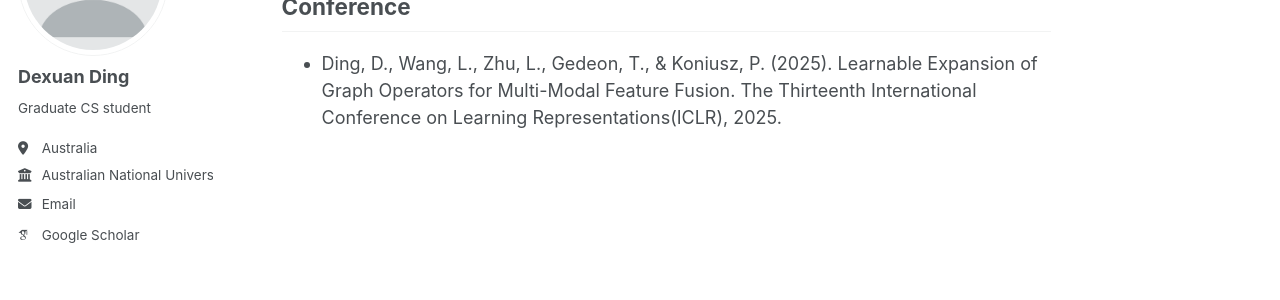
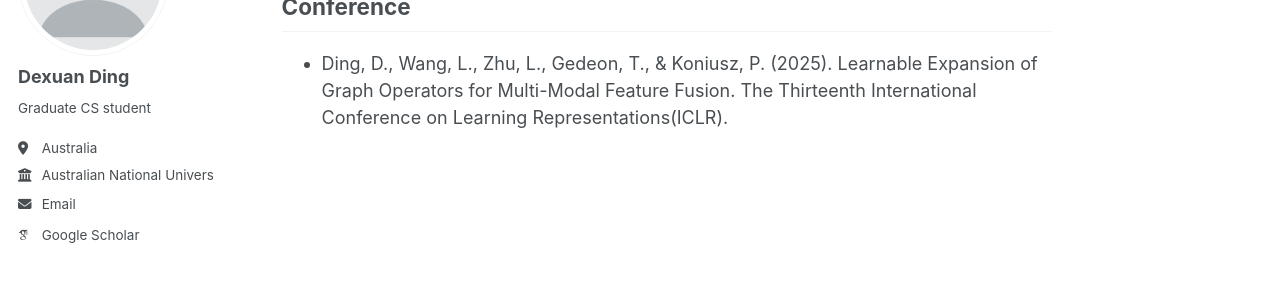
Before and after one commit to DexxDing/dexxding.github.io, a Jekyll site: the page built from _pages/publications.md, in a window 1280 px wide. Shown: the part 200-500 px from the top of the page. Built offline with Jekyll 4.4.1, drawn with Linux system fonts in a browser that asks for light colours; some web fonts are replaced.

Commit message:
Update publications.md

```diff
--- a/_pages/publications.md
+++ b/_pages/publications.md
@@ -10,4 +10,4 @@ redirect_from:
 
 ## Conference
 
-- Ding, D., Wang, L., Zhu, L., Gedeon, T., & Koniusz, P. (2025). Learnable Expansion of Graph Operators for Multi-Modal Feature Fusion. The Thirteenth International Conference on Learning Representations(ICLR), 2025.
+- Ding, D., Wang, L., Zhu, L., Gedeon, T., & Koniusz, P. (2025). Learnable Expansion of Graph Operators for Multi-Modal Feature Fusion. The Thirteenth International Conference on Learning Representations(ICLR).
```
